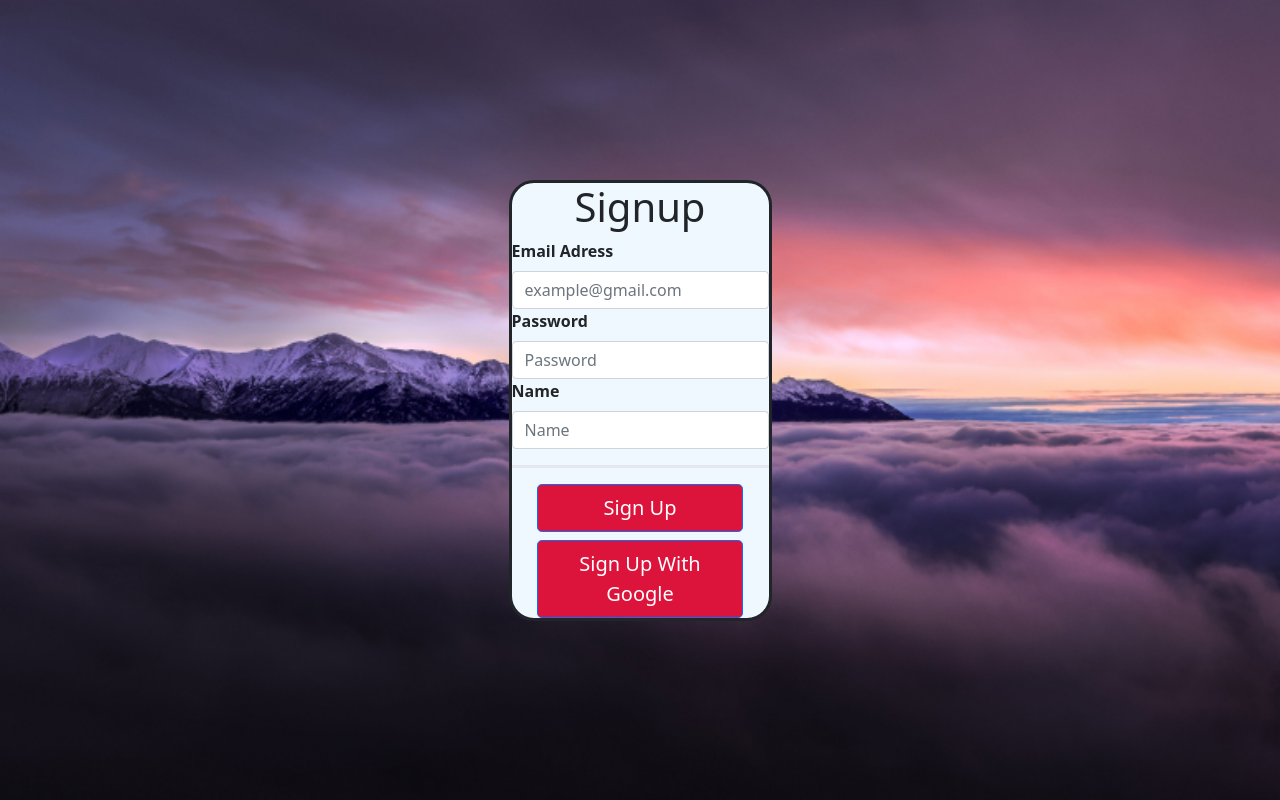
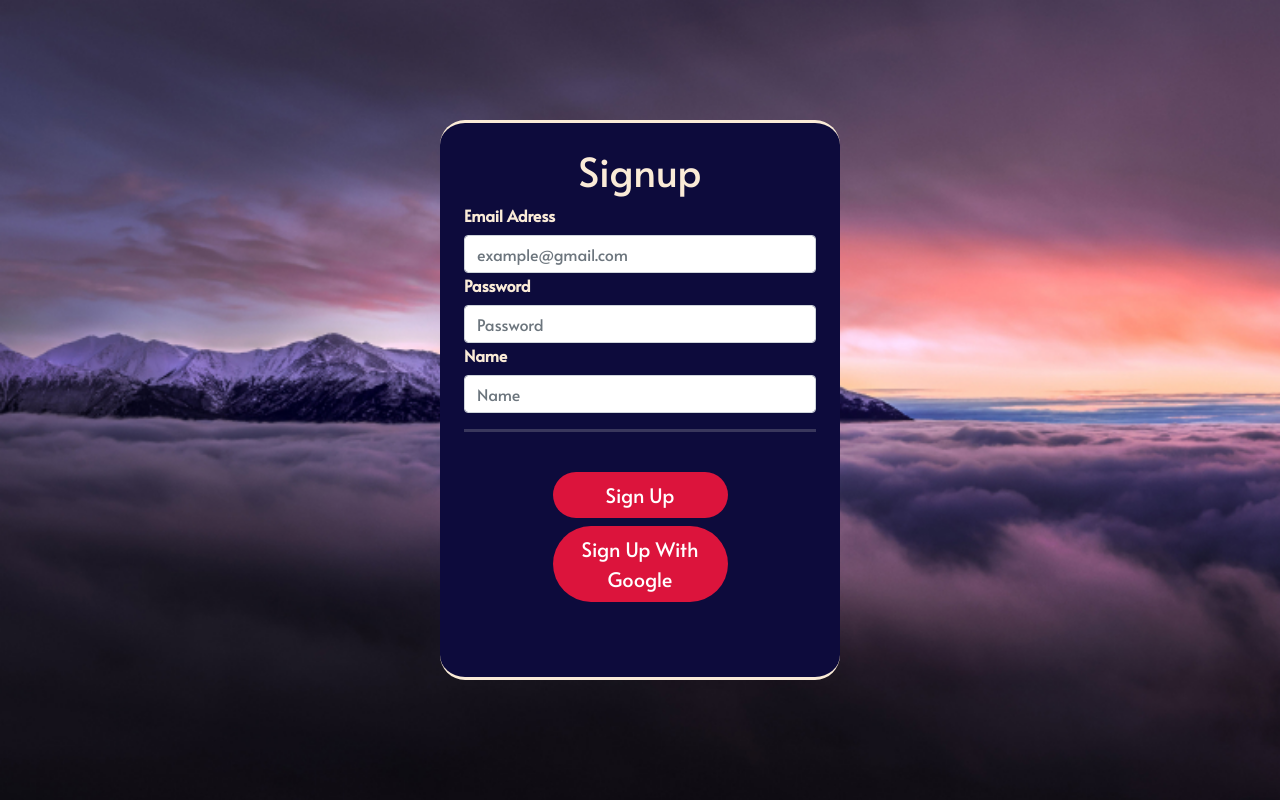
Before and after one commit to The-Rensselaer-Communion-of-Students/React, a React (Create React App) app in the folder cloud_drive/: page /register in a window 1280 px wide. Built offline with nearby package versions, Linux system fonts and the light colour scheme; no server answers; a web font is replaced by a local one.

Commit message:
Register Page UI

```diff
--- a/cloud_drive/src/Pages/Registerpage.css
+++ b/cloud_drive/src/Pages/Registerpage.css
@@ -9,11 +9,7 @@
     overflow: hidden;
     flex-Direction: column;
 }
-.registerbox {
-    border-radius: 25px;
-    border-style: solid;
-    background-color: aliceblue;
-}
+
 hr.solid {
     border-top: 3px solid #bbb;
   }
--- a/cloud_drive/src/Pages/Registerpage.jsx
+++ b/cloud_drive/src/Pages/Registerpage.jsx
@@ -23,7 +23,7 @@ export default function Registerpage() {
     }
   return (
     <div id="w">
-    <div id="w2" className='registerbox'>
+    <div id="w2" className='loginbox p-4'>
         <h1>Signup</h1>
         {error && <p className="error">{error}</p>}
     <Form id="login" onSubmit={onSubmit}>
@@ -34,9 +34,9 @@ export default function Registerpage() {
         <Form.Label>Name</Form.Label>
         <Form.Control type="name" placeholder="Name" ref={nameRef}/>
         <hr class="solid"/>
-        <div className="d-grid gap-2">
-        <Button variant="primary" type="submit" size="lg">Sign Up</Button>
-        <Button variant="primary" type="submit" size="lg">Sign Up With Google</Button>
+        <div className="d-grid gap-2 justify-content-center pt-4">
+        <Button variant="primary" type="submit" size="lg" className='rounded-pill border-0'>Sign Up</Button>
+        <Button variant="primary" type="submit" size="lg" className='rounded-pill border-0'>Sign Up With Google</Button>
         </div>
     </Form>
     </div>
```
